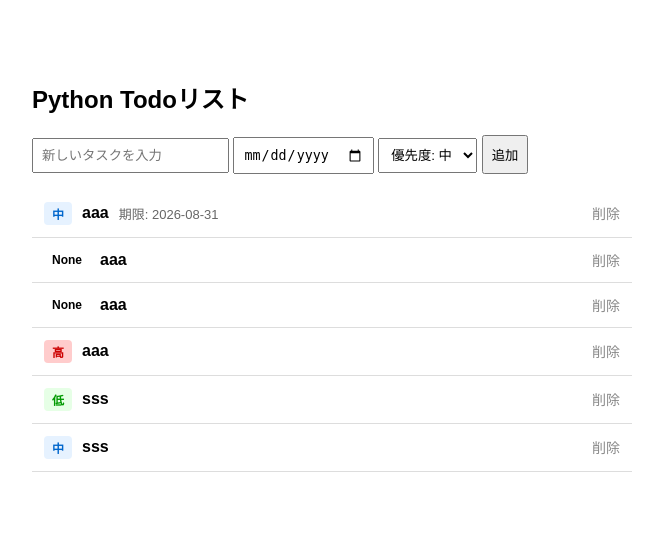
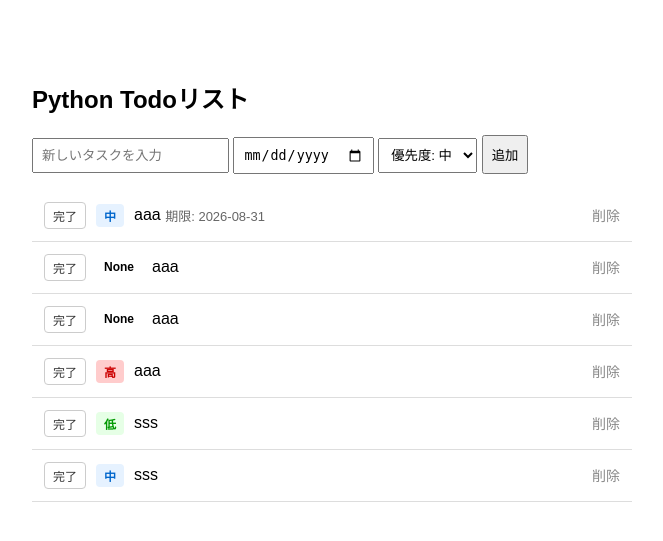
Before and after one commit to gakusyuu/flask-todo-app, a Flask app: page / in a window 1280 px wide. Shown: the top 541 px of the page, without its empty margins (308-971 px from the left). Run offline with Flask 3, Linux system fonts and the light colour scheme; data comes from the database, SQL or seed files in the repository; both versions use the stored data as it was before the commit.

Commit message:
完了機能の追加

```diff
--- a/app.py
+++ b/app.py
@@ -4,6 +4,7 @@
 app = Flask(__name__)
 
 # データベースの初期化（テーブル作成）
+# v2 追加点 期限と優先度を追加
 def init_db():
     conn = sqlite3.connect('todo.db')
     c = conn.cursor()
@@ -23,12 +24,12 @@
 init_db()
 
 # 一覧表示（READ）
-# 変更点 期限が近い順、かつ優先度順にソート
+# v2変更点 期限が近い順、かつ優先度順にソート
 @app.route('/')
 def index():
     conn = sqlite3.connect('todo.db')
     c = conn.cursor()
-    # due_dateがからのものは後ろに、あるものは日付順に取得
+    # v2 due_dateがからのものは後ろに、あるものは日付順に取得
     c.execute('''
         SELECT id, title, due_date, priority, is_done FROM tasks
         ORDER BY CASE WHEN due_date IS NULL OR due_date = '' THEN 1 ELSE 0 END, due_date ASC
@@ -38,7 +39,7 @@
     return render_template('index.html', tasks=tasks)
 
 # タスク追加（CREATE）
-# 変更点 期限日・優先度を受け取る
+# v2変更点 期限日・優先度を受け取る
 @app.route('/add', methods=['POST'])
 def add():
     title = request.form.get('title')
@@ -56,6 +57,17 @@
         conn.close()
     return redirect(url_for('index'))
 
+# v3 追加点 完了/未完了の切り替え
+@app.route('/toggle/<int:task_id>')
+def toggle(task_id):
+    conn = sqlite3.connect('todo.db')
+    c = conn.cursor()
+    # 現在の is_done の値(０か１か)を反転させる
+    c.execute('UPDATE tasks SET is_done = NOT is_done WHERE id = ?', (task_id,))
+    conn.commit()
+    conn.close()
+    return redirect(url_for('index'))
+
 # タスク削除（DELETE）
 @app.route('/delete/<int:task_id>')
 def delete(task_id):
--- a/static/style.css
+++ b/static/style.css
@@ -63,6 +63,13 @@
     color: #009900;
 }
 
+/* 通常時の設定 */
+.title,
+.due {
+    display: inline-block;
+    vertical-align: middle;
+}
+
 .due {
     font-size: 13px;
     color: #666;
@@ -77,3 +84,31 @@
 a.del-btn:hover {
     color: red;
 }
+
+/* 完了状態のスタイル設定 */
+li.completed .title,
+li.completed .due {
+    text-decoration: line-through;
+    /* 打ち消し線 */
+    color: #888;
+    /* グレー表示 */
+}
+
+li.completed {
+    background-color: #f9f9f9;
+}
+
+/* 完了切替ボタンのスタイル */
+.toggle-btn {
+    text-decoration: none;
+    font-size: 12px;
+    padding: 4px 8px;
+    border-radius: 4px;
+    border: 1px solid #ccc;
+    background-color: #fff;
+    color: #333;
+}
+
+.toggle-btn:hover {
+    background-color: #eee;
+}
--- a/templates/index.html
+++ b/templates/index.html
@@ -23,13 +23,17 @@
 
     <ul>
         {% for task in tasks %}
-        <li>
+        <li class="{% if task[4] == 1 %}completed{% endif %}">
             <div class="task-info">
+                <a href="{{ url_for('toggle', task_id=task[0]) }}" class="btn toggle-btn">
+                    {% if task[4] == 1 %} 戻す {% else %} 完了 {% endif %}
+                </a>
                 <span class="badge priority-{{ task[3] }}">{{ task[3] }}</span>
-                <strong>{{ task[1] }}</strong>
-                {% if task[2] %}
-                <span class="due">期限: {{ task[2] }}</span>
-                {% endif %}
+                <span class="title">{{ task[1] }}</spann>
+
+                    {% if task[2] %}
+                    <span class="due">期限: {{ task[2] }}</span>
+                    {% endif %}
             </div>
             <a href=" /delete/{{ task[0] }}" class="del-btn">削除</a>
         </li>
```
Also changed, not shown: todo.db (deleted).
